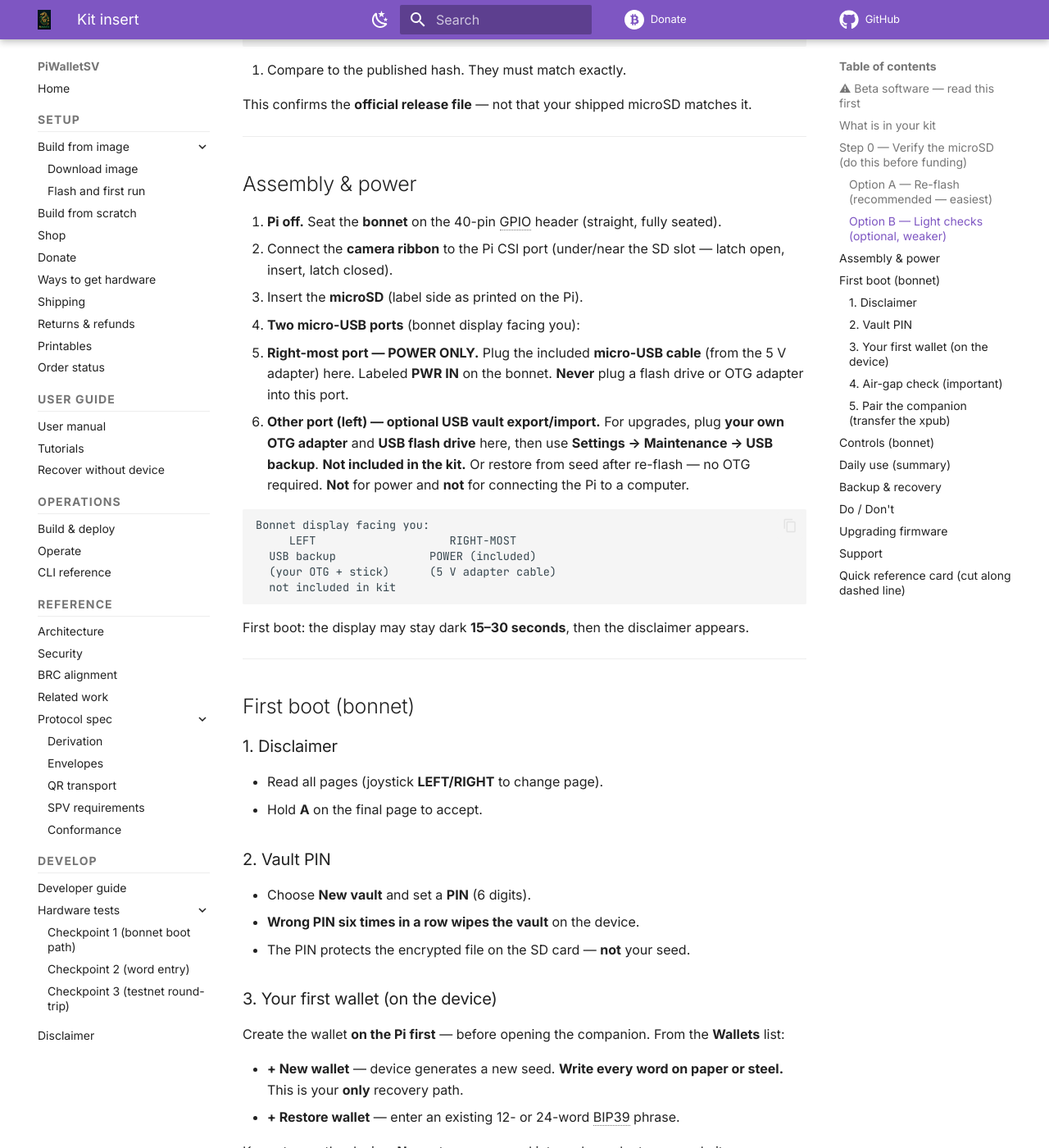
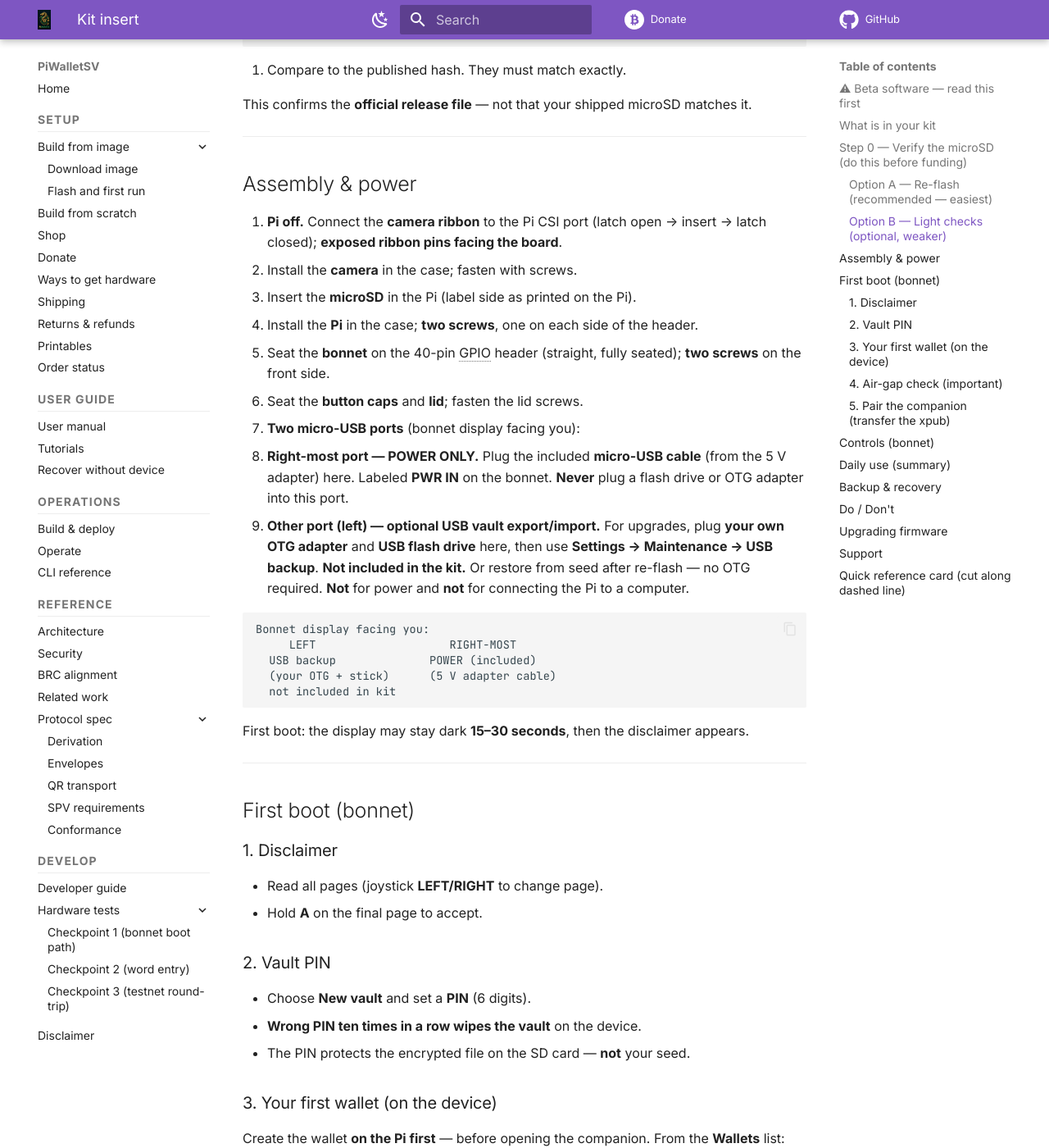
Before and after one commit to mohrt/PiWalletSV, an MkDocs documentation site: the page built from docs/print/kit-insert.md, in a window 1280 px wide and 1400 px high, scrolled down 3959 px. Shown: the whole window at 82% size. Built offline with MkDocs 1.6.1 and Material for MkDocs 9.7.7, drawn with Linux system fonts in a browser that asks for light colours; comment, search, counter and statistics services are not loaded; some of the changed text lies outside the part shown.

Commit message:
Add operator bill-to display, kit insert assembly updates, and release backlog.
Show billing address in operator console, refresh round-one kit insert steps, tighten Pi payload sync scripts, and track next-release ideas in NEXT_RELEASE.md.

Co-authored-by: Cursor <cursoragent@cursor.com>

```diff
--- a/docs/print/kit-insert.md
+++ b/docs/print/kit-insert.md
@@ -193,12 +193,15 @@ microSD matches it.
 
 ## Assembly & power
 
-1. **Pi off.** Seat the **bonnet** on the 40-pin GPIO header (straight, fully
-   seated).
-2. Connect the **camera ribbon** to the Pi CSI port (under/near the SD
-   slot — latch open, insert, latch closed).
-3. Insert the **microSD** (label side as printed on the Pi).
-4. **Two micro-USB ports** (bonnet display facing you):
+1. **Pi off.** Connect the **camera ribbon** to the Pi CSI port (latch open →
+   insert → latch closed); **exposed ribbon pins facing the board**.
+2. Install the **camera** in the case; fasten with screws.
+3. Insert the **microSD** in the Pi (label side as printed on the Pi).
+4. Install the **Pi** in the case; **two screws**, one on each side of the header.
+5. Seat the **bonnet** on the 40-pin GPIO header (straight, fully seated);
+   **two screws** on the front side.
+6. Seat the **button caps** and **lid**; fasten the lid screws.
+7. **Two micro-USB ports** (bonnet display facing you):
    - **Right-most port — POWER ONLY.** Plug the included **micro-USB cable**
      (from the 5 V adapter) here. Labeled **PWR IN** on the bonnet.
      **Never** plug a flash drive or OTG adapter into this port.
@@ -231,7 +234,7 @@ disclaimer appears.
 ### 2. Vault PIN
 
 - Choose **New vault** and set a **PIN** (6 digits).
-- **Wrong PIN six times in a row wipes the vault** on the device.
+- **Wrong PIN ten times in a row wipes the vault** on the device.
 - The PIN protects the encrypted file on the SD card — **not** your seed.
 
 ### 3. Your first wallet (on the device)
```
Also changed, not shown: other parts of docs/print/kit-insert.md (+1 -1 lines), NEXT_RELEASE.md (added, +37 -0 lines), docs/assets/store-operator.js (+18 -0 lines), docs/print/kit-insert.html (+8 -5 lines), 3 other files.
